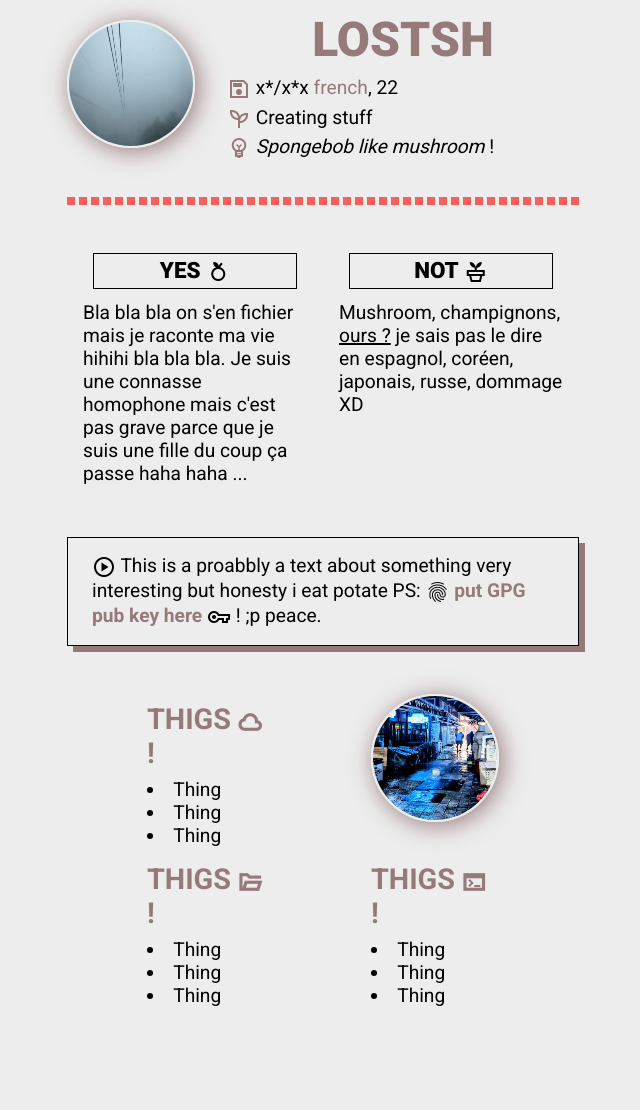
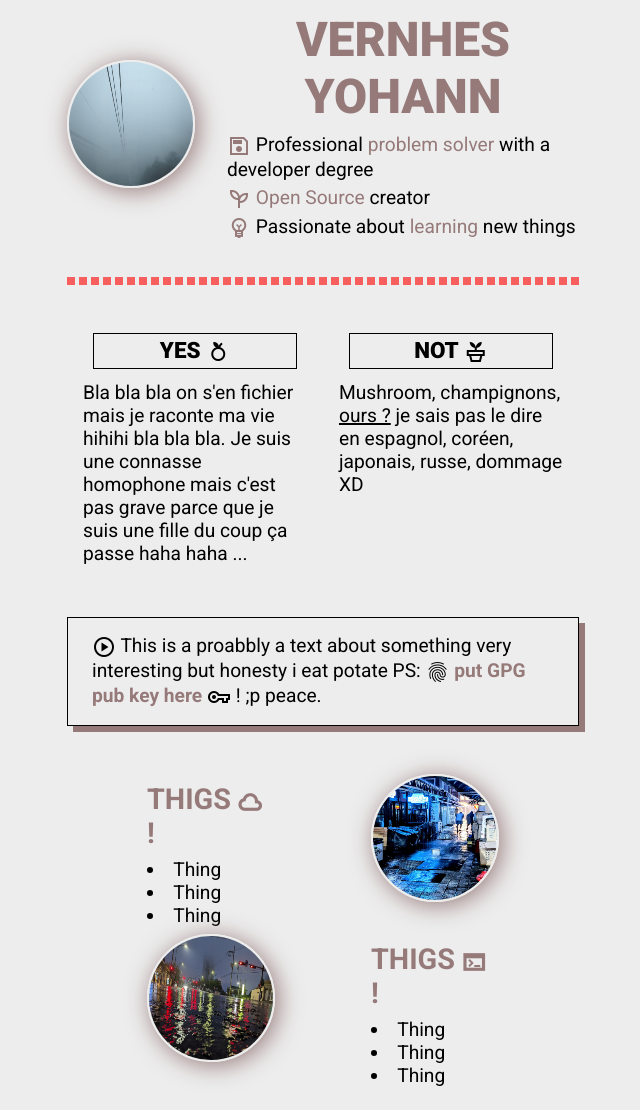
Before and after one commit to lostsh/vernhes-yohann, a plain HTML site: page index.html in a window 1280 px wide. Shown: the part 29-1139 px from the top of the page, without its empty margins (317-957 px from the left). Before the commit the page ends 1059 px from the top, so only its background shows below. Drawn offline with nearby package versions, Linux system fonts and the light colour scheme.

```diff
--- a/index.html
+++ b/index.html
@@ -10,7 +10,6 @@
     <link rel="preconnect" href="https://fonts.googleapis.com"/>
     <link rel="preconnect" href="https://fonts.gstatic.com" crossorigin/>
     <link rel="stylesheet" href="https://fonts.googleapis.com/css2?family=Roboto:wght@400;700;900&display=swap"/>
-    <!--<link rel="stylesheet" href="https://fonts.googleapis.com/css2?family=Material+Symbols+Sharp:opsz,wght,FILL,GRAD@48,400,0,0"/>-->
     <link rel="stylesheet" href="https://fonts.googleapis.com/css2?family=Material+Symbols+Sharp:opsz,wght,FILL,GRAD@24,300,0,-25" />
     <link rel="stylesheet" href="assets/css/main.css"/>
     <link rel="stylesheet" href="assets/css/index.css"/>
@@ -20,10 +19,10 @@
       <div>
         <div class="round-picture"><img src="assets/img/mist-pherique.jpg" alt="Misty mountain, South Korea"/></div>
         <div>
-          <h1>lostsh</h1>
-          <p><span class="offset-top grey material-symbols-sharp">save</span> x*/x*x <span class="grey">french</span>, 22</p>
-          <p><span class="offset-top grey material-symbols-sharp">psychiatry</span> Creating stuff</p>
-          <p><span class="offset-top grey material-symbols-sharp">emoji_objects</span> <span class="italic">Spongebob like mushroom</span> !</p>
+          <h1>Vernhes Yohann</h1>
+          <p><span class="offset-top grey material-symbols-sharp">save</span> Professional <span class="grey">problem solver</span> with a developer degree</p>
+          <p><span class="offset-top grey material-symbols-sharp">psychiatry</span> <span class="grey">Open Source</span> creator</p>
+          <p><span class="offset-top grey material-symbols-sharp">emoji_objects</span> Passionate about <span class="grey">learning</span> new things</p>
         </div>
       </div>
       <hr/>
@@ -56,14 +55,7 @@
               <li>Thing</li>
             </ul>
           </div>
-          <div>
-            <h2>Thigs <span class="offset-top bold grey material-symbols-sharp">folder_open</span> !</h2>
-            <ul>
-              <li>Thing</li>
-              <li>Thing</li>
-              <li>Thing</li>
-            </ul>
-          </div>
+          <div class="round-picture"><img src="assets/img/rain-road.jpg" alt="Street under rain, South Korea"/></div>
         </div>
         <div>
           <div class="round-picture"><img src="assets/img/rain-street.jpg" alt="Market street under rain, South Korea"/></div>
```
Also changed, not shown: 2 other files.
